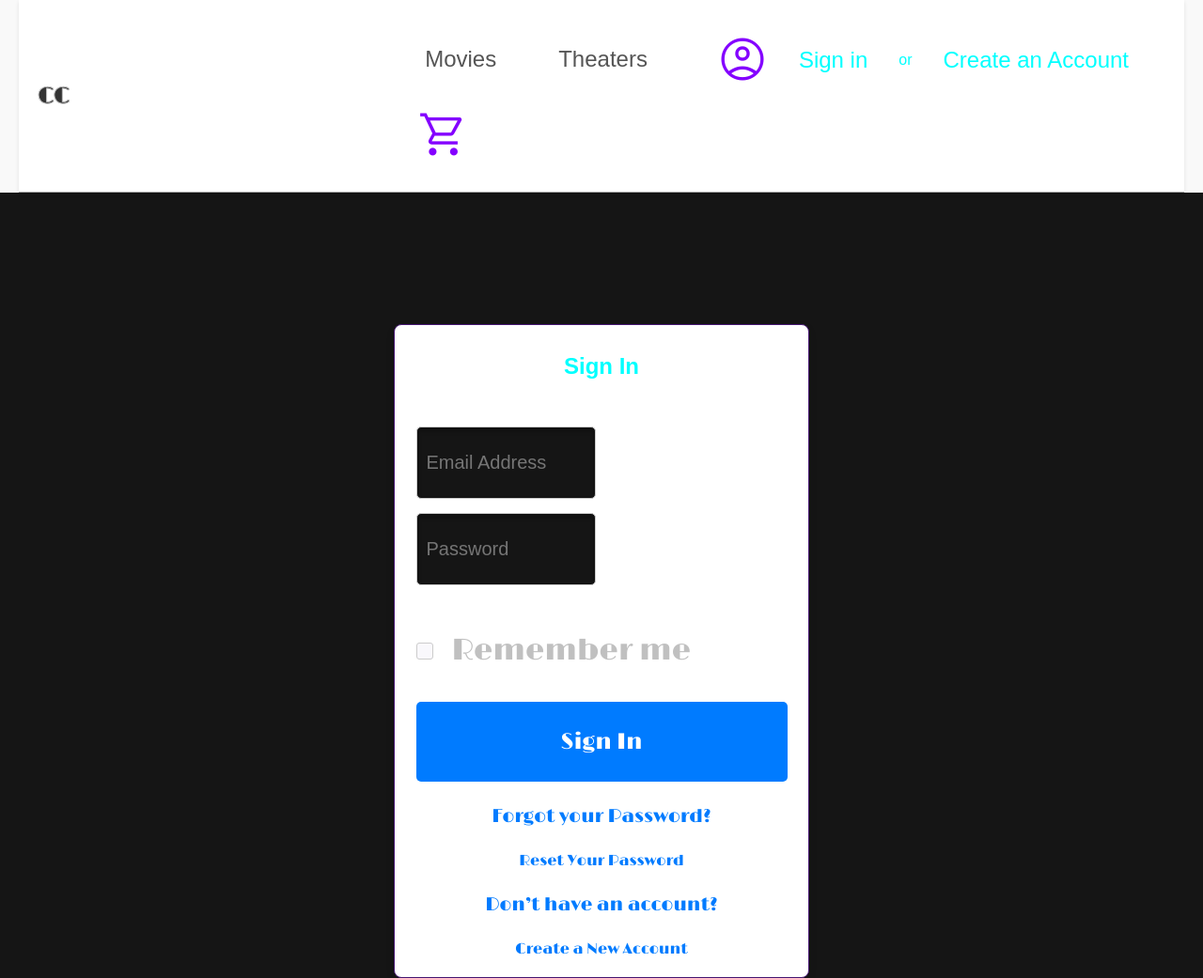
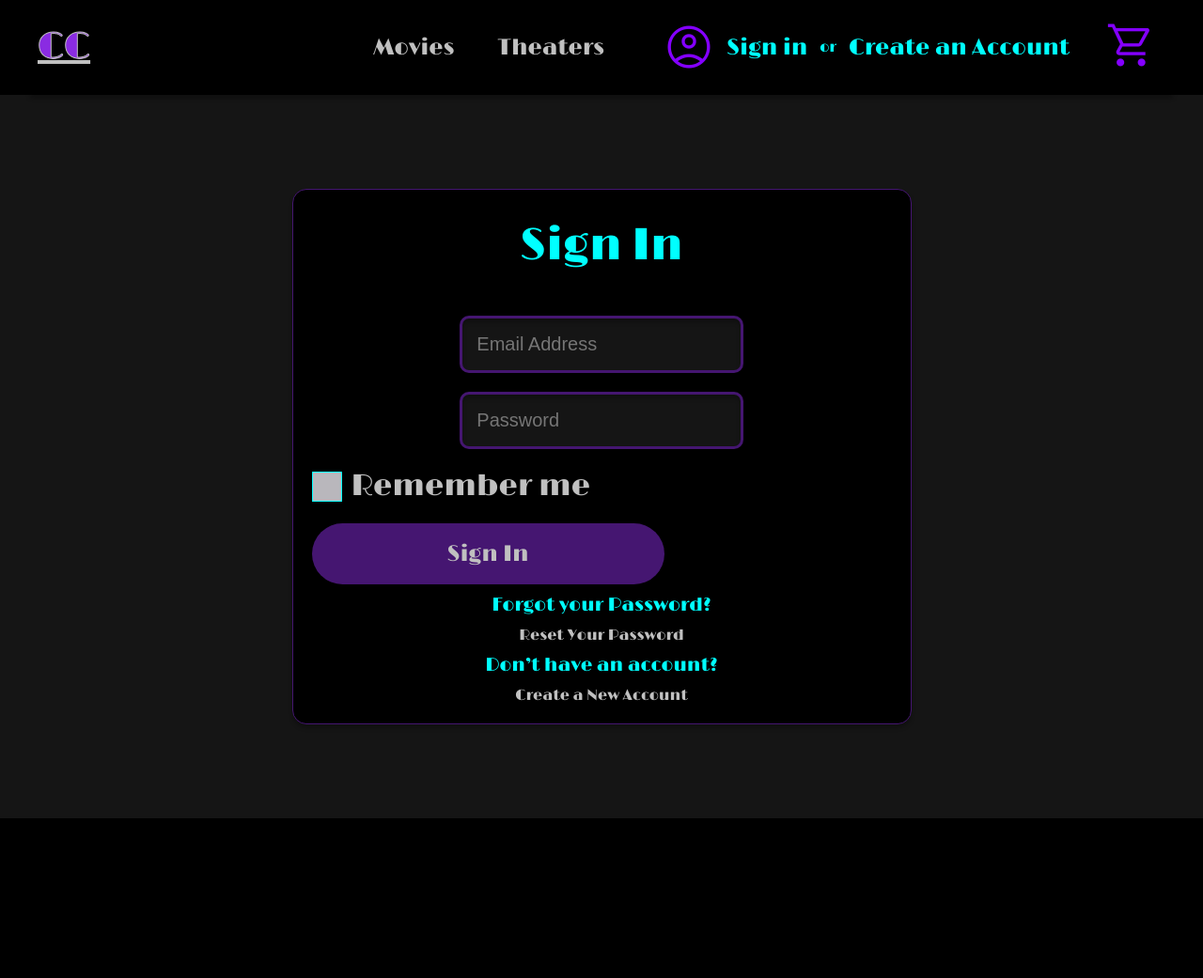
Before and after one commit to Shruti-Nagawekar/CinemaConnect, a plain HTML site: page sign_in.html in a window 1280 px wide. Shown: the whole page at 94% size. After the commit the page ends 871 px from the top, so only its background shows below. Drawn offline with nearby package versions, Linux system fonts and the light colour scheme; a script that the page names is missing.

Commit message:
header fix pt2

```diff
--- a/sign_in.html
+++ b/sign_in.html
@@ -14,119 +14,6 @@
 
     <!-- import Style sheet -->
     <link rel="stylesheet" href="styles.css">
-    <style>
-        body {
-            font-family: Arial, sans-serif;
-            margin: 0;
-            padding: 0;
-            background-color: #f9f9f9;
-        }
-
-        .header {
-            display: flex;
-            justify-content: space-between;
-            align-items: center;
-            padding: 20px;
-            background-color: #fff;
-            box-shadow: 0 2px 4px rgba(0, 0, 0, 0.1);
-        }
-
-        .header-logo a {
-            font-size: 1.5rem;
-            font-weight: bold;
-            text-decoration: none;
-            color: #333;
-        }
-
-        .nav a {
-            margin: 0 10px;
-            text-decoration: none;
-            color: #555;
-        }
-
-        .sign-in {
-            display: flex;
-            align-items: center;
-            gap: 10px;
-        }
-
-        .main-section {
-            display: flex;
-            justify-content: center;
-            align-items: center;
-            padding: 40px 20px;
-        }
-
-        .login-container {
-            width: 100%;
-            max-width: 400px;
-            padding: 20px;
-            background-color: #fff;
-            border-radius: 8px;
-            box-shadow: 0 4px 8px rgba(0, 0, 0, 0.1);
-        }
-
-        .rectangle {
-            display: flex;
-            flex-direction: column;
-            gap: 15px;
-        }
-
-        .register-title {
-            font-size: 1.5rem;
-            font-weight: bold;
-            text-align: center;
-            margin-bottom: 20px;
-        }
-
-        .input-container {
-            display: flex;
-            flex-direction: column;
-            gap: 10px;
-        }
-
-        .input-field {
-            padding: 10px;
-            border: 1px solid #ccc;
-            border-radius: 5px;
-        }
-
-        .checkbox-container {
-            display: flex;
-            align-items: center;
-            gap: 10px;
-        }
-
-        .checkbox {
-            width: 16px;
-            height: 16px;
-            border: 1px solid #ccc;
-            border-radius: 3px;
-        }
-
-        .button {
-            padding: 10px;
-            background-color: #007bff;
-            color: #fff;
-            text-align: center;
-            border-radius: 5px;
-            cursor: pointer;
-        }
-
-            .button:hover {
-                background-color: #0056b3;
-            }
-
-        .link-text {
-            text-align: center;
-            color: #007bff;
-            cursor: pointer;
-        }
-
-            .link-text:hover {
-                text-decoration: underline;
-            }
-    </style>
 </head>
 <script src="functions.js"></script>
 <body>
@@ -139,7 +26,7 @@
             <a href="Home.html">CC</a>
         </div>
 
-        <div class="nav-burger-cart">
+        <div class="nav-burggger-cart">
             <!-- Navigation Links -->
             <nav class="nav">
                 <a href="MoviesList.html">Movies</a>
@@ -154,16 +41,31 @@
                 </div>
             </nav>
 
-            <!-- Mobile Navigation Menu -->
+            <!-- Burgger menu (shown when screen small) -->
             <div class="burger-menu" onclick="toggleMobileNav()">
                 <div></div>
                 <div></div>
                 <div></div>
             </div>
 
+            <!-- Mobile Navigation Menu -->
+            <div class="mobile-nav" id="mobileNav">
+                <a href="MoviesList.html">Movies</a>
+                <a href="Theaters.html">Theaters</a>
+                <div class="sign-in">
+                    <span class="material-symbols-outlined" id="icon">
+                        account_circle
+                    </span>
+                    <a class="sign" href="sign_in.html">Sign in</a>
+                    <span>or</span>
+                    <a class="create" href="create_acc.html">Create an Account</a>
+                </div>
+            </div>
+
+            <!-- Shoping Cart -->
             <div class="ShopingCart">
-                <a href="ShopingCart.html">
-                    <span class="material-symbols-outlined" id="icon">
+                <a href="ShoppingCart.html">
+                    <span class="material-symbols-outlined" id="icon" href="ShopingCart.html">
                         shopping_cart
                     </span>
                 </a>
--- a/styles.css
+++ b/styles.css
@@ -1121,7 +1121,6 @@ body {
     font-size: 16px;
     line-height: 19px;
     color: #00FFFF;
-    border: 1px solid rgba(255, 255, 255, 0.09);
     padding: 10px 20px;
 }
 
```
Also changed, not shown: AddMovie.html (+9 -9 lines), Admin.html (+9 -9 lines), BookTickets.html (+3 -3 lines), Home.html (renamed from index.html, +2 -2 lines), MovieDetails.html (+2 -2 lines), MoviesList.html (+9 -10 lines), ShoppingCart.html (+17 -4 lines), Theaters.html (+9 -9 lines), confirmation.html (+37 -1 lines), create_acc.html (+11 -9 lines), payment.html (+61 -7 lines).
